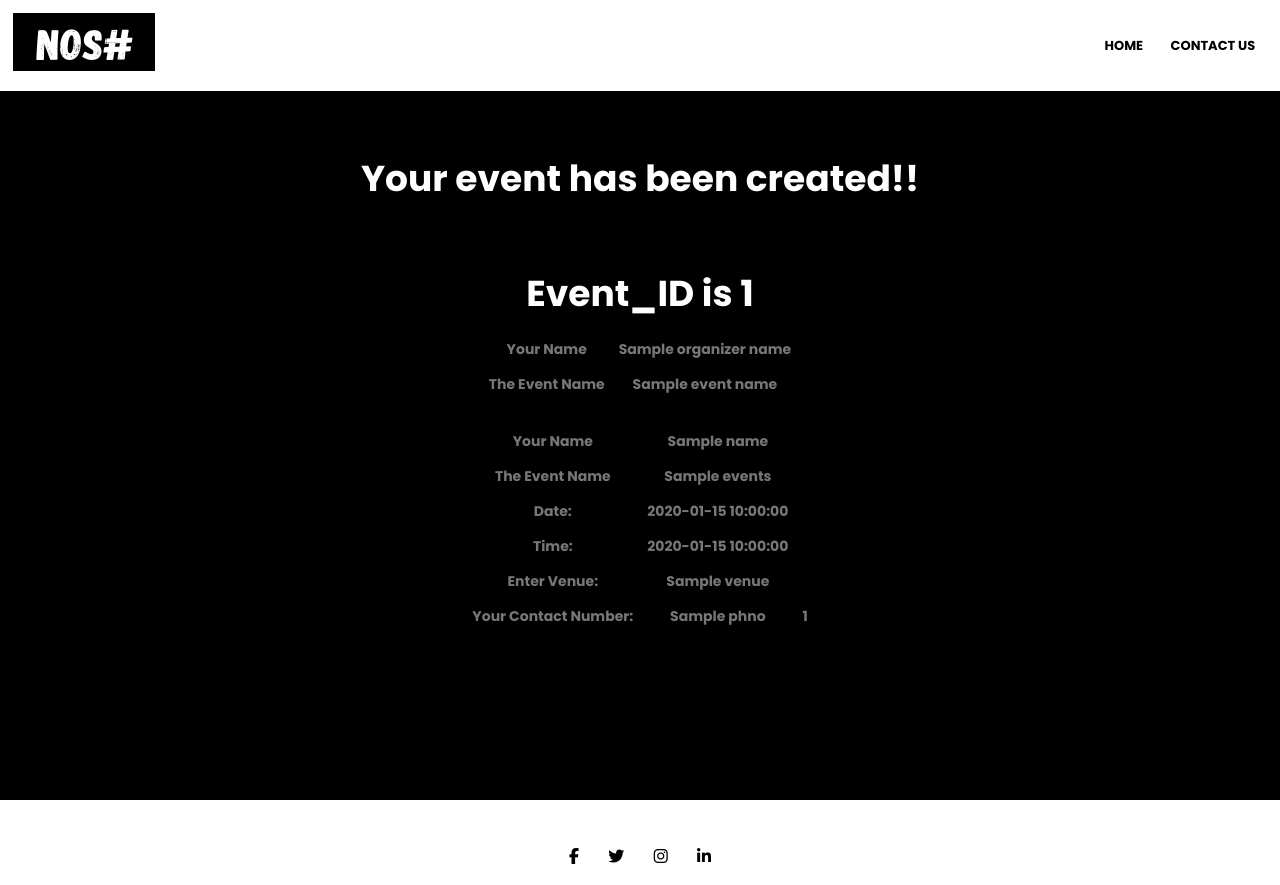
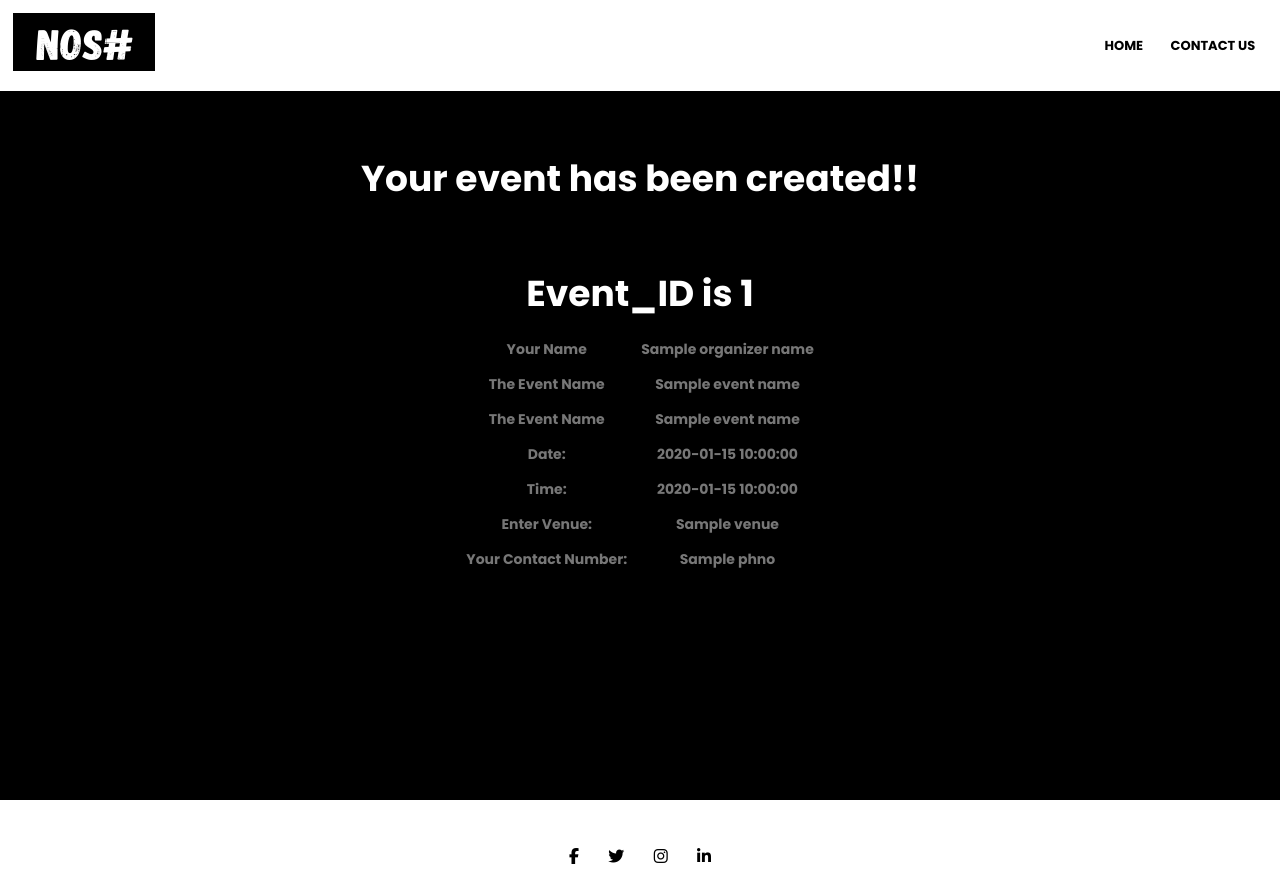
Before and after one commit to SahanyaHebbar/Nosh, a Flask app: template templates/Event_created.html in a window 1280 px wide. Shown: the top 885 px of the page. Run offline with Flask 2, Linux system fonts and the light colour scheme; the template is opened without the code that fills it: most values are stand-ins (such as "Sample title", 1, 10 or a date in 2020); some libraries are stand-ins or nearby versions.

Commit message:
BackToWhereWere

```diff
--- a/app.py
+++ b/app.py
@@ -2,10 +2,13 @@
 from flask import request
 from datetime import datetime
 import sqlite3
+import random
+
+def id():
+    number = random.randint(1000,9999)
+    return number
 
 app=Flask(__name__)
-
-
 if __name__ == "__main__":
     app.run(debug=True)
 
@@ -24,7 +27,7 @@
 @app.route('/loginSignup', methods=['POST','GET'])
 def loginSignup():
     render_template('loginSignup.html')
-    con=sqlite3.connect('NoshFlask.db')
+    con=sqlite3.connect('Nosh.db')
     c=con.cursor()
     if request.method=='POST':
         if request.form['email']!="" and request.form['password']!="":      #Signup stuff
@@ -48,14 +51,25 @@
 
 @app.route('/Event_created', methods=["POST"])
 def Event_created():
-    Name = request.form.get("Name")
-    events = request.form.get("events")
-    custom_event = request.form.get("custom_event")
+    Event_ID=id()
+    con=sqlite3.connect('Nosh.db')
+    cur=con.cursor()
+    cur.execute("SELECT * from Event where Event_ID=(?)",(Event_ID,))
+    data=cur.fetchall()
+    if data:
+        Event_created()
+    Organizer_name = request.form.get("Organizer_name")
+    Event_name = request.form.get("Event_name")
+    if Event_name=="Custom event":
+        Event_name = request.form.get("Custom_event")
     Date = request.form.get("Date")
     Time = request.form.get("Time")
     Venue = request.form.get("Venue")
-    C_number=request.form.get("C_number")
-    return render_template("Event_created.html",Name=Name,events=events,custom_event=custom_event,Date=Date,Time=Time,Venue=Venue,C_number=C_number)
+    Phno=request.form.get("Phno")
+    No_of_attendees=0
+    cur.execute("Insert into event values(?,?,?,?,?,?,?,?)",(Phno,Event_ID,Event_name,Organizer_name,Venue,Date,Time,No_of_attendees))
+    con.commit()
+    return render_template("Event_created.html",Event_ID=Event_ID,Organizer_name=Organizer_name,Event_name=Event_name,Date=Date,Time=Time,Venue=Venue,Phno=Phno)
 
 
 @app.route('/dashboard', methods=["GET"])
@@ -63,13 +77,13 @@
     EmailID=request.form.get('Useremail')
     con=sqlite3.connect('Nosh.db')
     cur=con.cursor()
-    cur.execute("SELECT A.Event_ID ,A.No_of_Attendees from Event E,Attendees A, Organizer O where O.Email_ID=(?) AND E.phno=O.Phone_Number AND E.Event_ID=A.Event_ID",(EmailID,))
+    cur.execute("SELECT E.Event_ID ,E.No_of_Attendees from Event E, Organizer O where O.Email_ID=(?) AND E.phno=O.Phone_Number",(EmailID,))
     details=cur.fetchall()
-    return render_template("dashboard.html")
+    return render_template("dashboard.html",details=details)
 
 @app.route('/NGO',methods=['GET'])
 def ngo():
-    con=sqlite3.connect('NoshFlask.db')
+    con=sqlite3.connect('Nosh.db')
     c=con.cursor()
     c.execute("SELECT * FROM NGO")
     data=c.fetchall()
--- a/templates/Event_created.html
+++ b/templates/Event_created.html
@@ -16,25 +16,11 @@
 
         </tr>
 
-    <table>
-        <tr>
-            <td>Your Name</td>
-            <td>{{ Name }}</td>
-        </tr>
-        {% if events %}
         <tr>
             <td>The Event Name</td>
-            <td>{{ events }}</td>
-
-        </tr>
-        {% else %}
-
-        <tr>
-            <td>The Event Name</td>
-            <td>{{ Custom_event }}</td>
+            <td>{{ Event_name }}</td>
         </tr>
 
-        {% endif %}
 
         <tr>
             <td>Date:</td>
@@ -53,7 +39,6 @@
 
             <td>{{ Phno }}</td>
 
-            <td>{{ C_number }}</td>
 
         </tr>
     </table>
```
Also changed, not shown: templates/Create_event.html (+1 -12 lines), templates/Enter_id.html (+1 -6 lines), NoshFlask.db (added), nosh.db.
